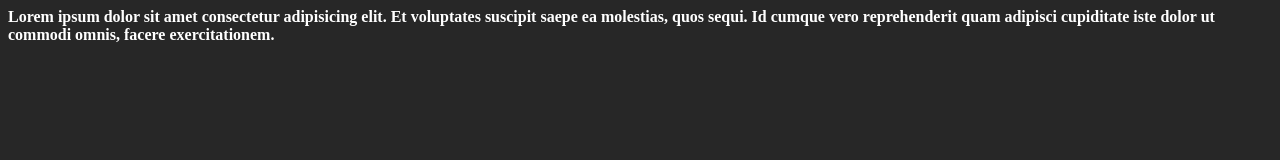
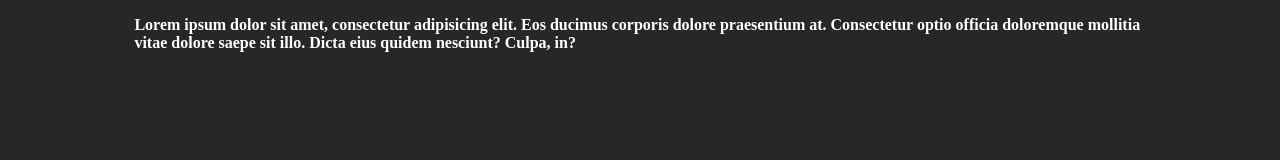
Before and after one commit to nilanshu96/scss-design-practice, a website built with Parcel: page index.html in a window 1280 px wide. Built offline with nearby package versions, Linux system fonts and the light colour scheme.

Commit message:
tested using interpolation

```diff
--- a/index.html
+++ b/index.html
@@ -8,6 +8,8 @@
     <title>Document</title>
 </head>
 <body>
-    <div>Lorem ipsum dolor sit amet consectetur adipisicing elit. Et voluptates suscipit saepe ea molestias, quos sequi. Id cumque vero reprehenderit quam adipisci cupiditate iste dolor ut commodi omnis, facere exercitationem.</div>
+    <div class="main">
+        <p class="main__paragraph">Lorem ipsum dolor sit amet, consectetur adipisicing elit. Eos ducimus corporis dolore praesentium at. Consectetur optio officia doloremque mollitia vitae dolore saepe sit illo. Dicta eius quidem nesciunt? Culpa, in?</p>
+    </div>
 </body>
 </html>
--- a/main.scss
+++ b/main.scss
@@ -1,7 +1,6 @@
 $primary-color: #272727;
 $accent-color: #ff652f;
 $text-color: #fff;
-
 $font-weights: (
     "regular": 400,
     "medium": 500,
@@ -11,5 +10,17 @@ $font-weights: (
 body {
     background: $primary-color;
     color: $text-color;
-    font-weight: map-get($map: $font-weights, $key: bold);
 }
+
+.main {
+    width: 80%;
+    margin: 0 auto;
+
+    #{&}__paragraph {
+        font-weight: map-get($map: $font-weights, $key: bold);
+
+        &:hover {
+            color: pink;
+        }
+    }
+}
```
